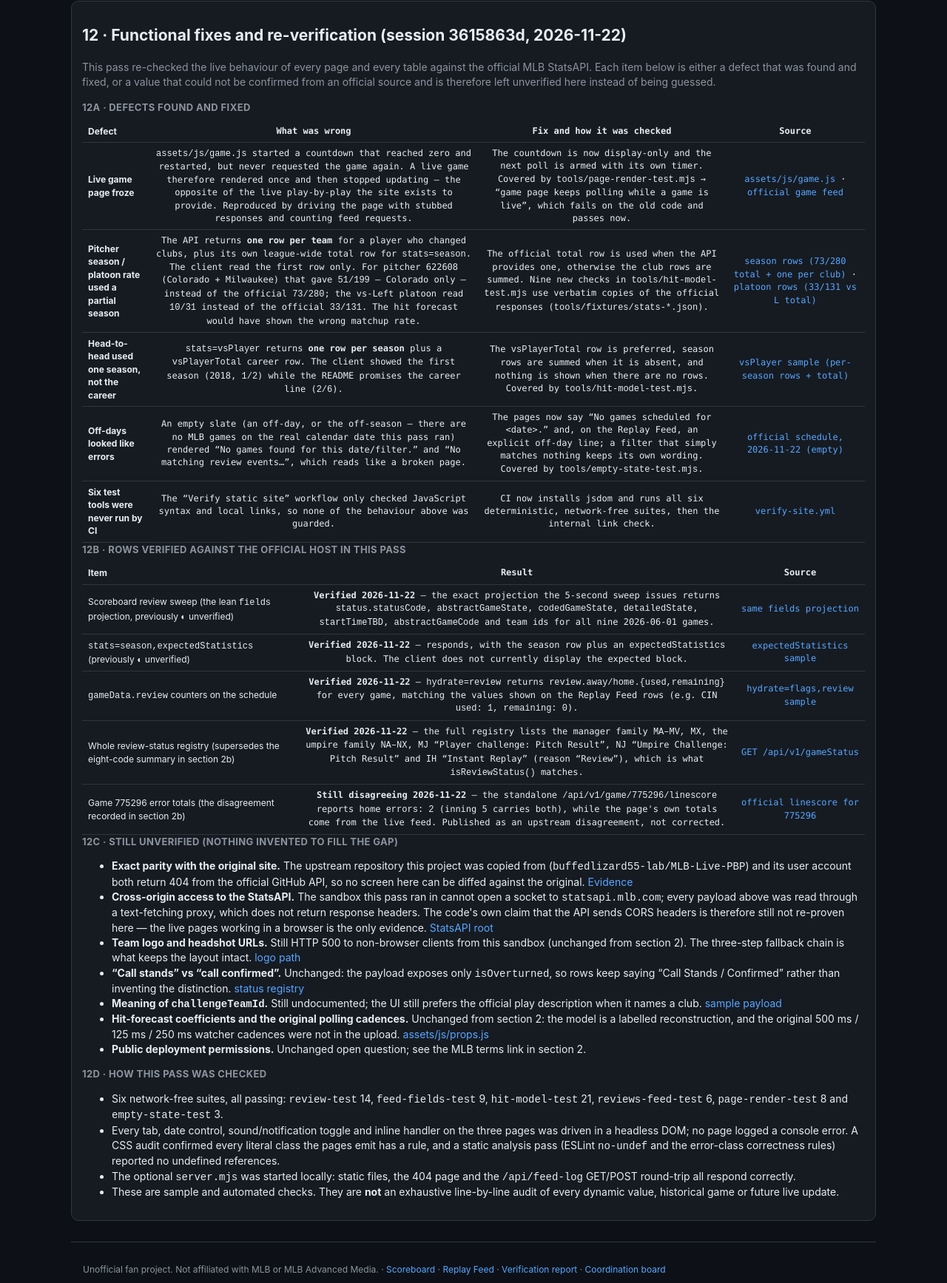
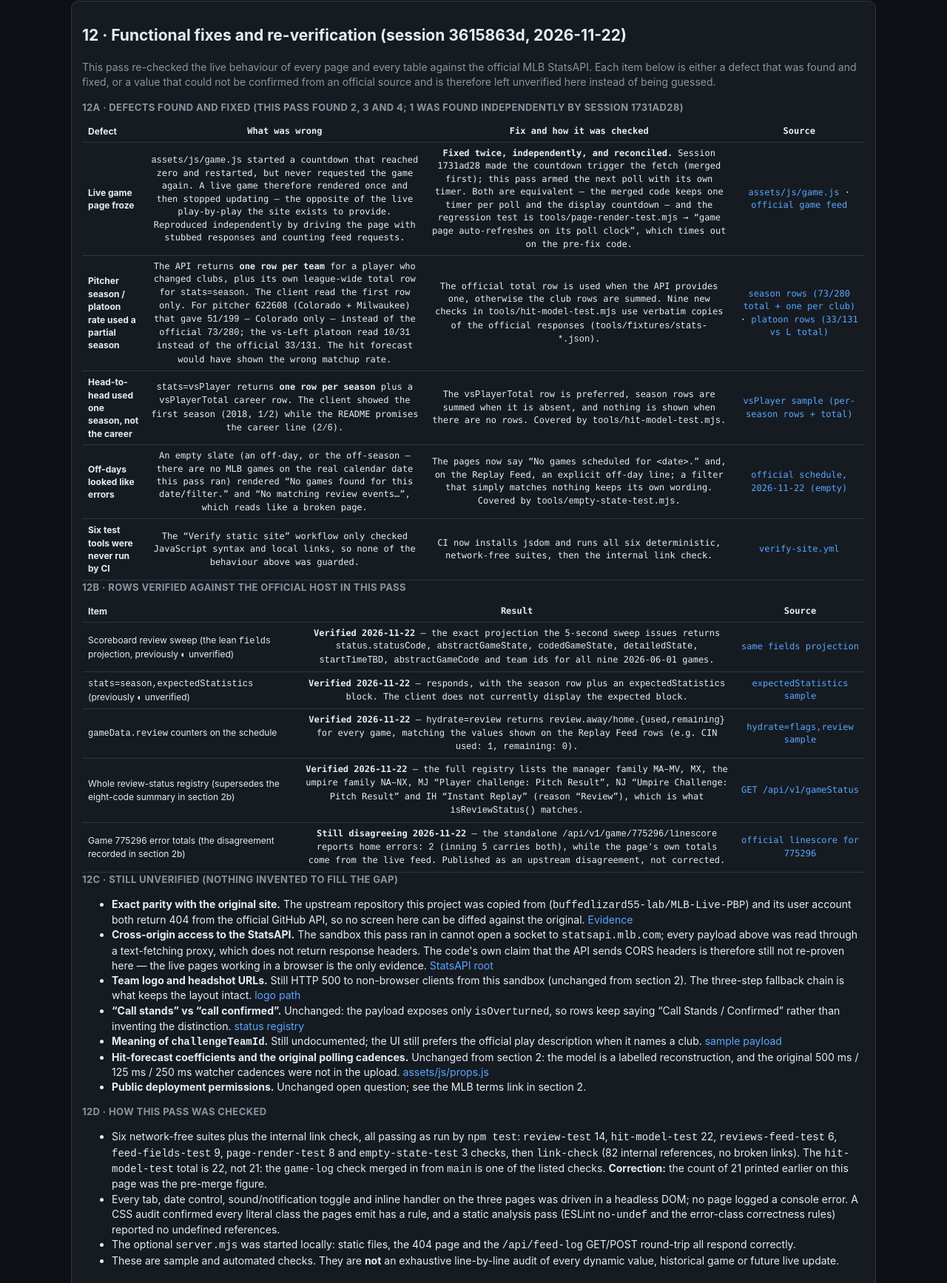
Before and after one commit to snapquast73-boop/LIVPBP2, a website: page flagged.html in a window 1280 px wide. Shown: the part 9694-11429 px from the top of the page at 74% size. Drawn offline with Linux system fonts and the light colour scheme.

Commit message:
docs(flagged): correct §12 test count to the merged 22 and credit the independent polling fix
The merged suite reports 22 hit-model checks after the rebase (not the 21
stated pre-merge), and the frozen game page was fixed independently by
session 1731ad28 (PR #35) before this branch merged. §12 now says both,
and §12d states the correction explicitly.

Co-authored-by: arena-agent <297053741+arena-agent@users.noreply.github.com>

```diff
--- a/flagged.html
+++ b/flagged.html
@@ -649,7 +649,7 @@
         confirmed from an official source and is therefore left unverified here instead of being guessed.
       </p>
 
-      <div class="panel-title">12a · Defects found and fixed</div>
+      <div class="panel-title">12a · Defects found and fixed (this pass found 2, 3 and 4; 1 was found independently by session 1731ad28)</div>
       <div class="scroll-x">
         <table class="boxscore-table">
           <thead>
@@ -660,11 +660,13 @@
               <td><strong>Live game page froze</strong></td>
               <td><code>assets/js/game.js</code> started a countdown that reached zero and restarted, but never
                 requested the game again. A live game therefore rendered once and then stopped updating — the
-                opposite of the live play-by-play the site exists to provide. Reproduced by driving the page
-                with stubbed responses and counting feed requests.</td>
-              <td>The countdown is now display-only and the next poll is armed with its own timer. Covered by
-                <code>tools/page-render-test.mjs</code> → “game page keeps polling while a game is live”, which
-                fails on the old code and passes now.</td>
+                opposite of the live play-by-play the site exists to provide. Reproduced independently by driving
+                the page with stubbed responses and counting feed requests.</td>
+              <td><strong>Fixed twice, independently, and reconciled.</strong> Session 1731ad28 made the countdown
+                trigger the fetch (merged first); this pass armed the next poll with its own timer. Both are
+                equivalent — the merged code keeps one timer per poll and the display countdown — and the
+                regression test is <code>tools/page-render-test.mjs</code> → “game page auto-refreshes on its poll
+                clock”, which times out on the pre-fix code.</td>
               <td><a href="https://github.com/snapquast73-boop/LIVPBP2/blob/main/assets/js/game.js" target="_blank" rel="noopener">assets/js/game.js</a> ·
                 <a href="https://statsapi.mlb.com/api/v1.1/game/824027/feed/live" target="_blank" rel="noopener">official game feed</a></td>
             </tr>
@@ -790,9 +792,12 @@
 
       <div class="panel-title">12d · How this pass was checked</div>
       <ul>
-        <li>Six network-free suites, all passing: <code>review-test</code> 14, <code>feed-fields-test</code> 9,
-          <code>hit-model-test</code> 21, <code>reviews-feed-test</code> 6, <code>page-render-test</code> 8 and
-          <code>empty-state-test</code> 3.</li>
+        <li>Six network-free suites plus the internal link check, all passing as run by <code>npm test</code>:
+          <code>review-test</code> 14, <code>hit-model-test</code> 22, <code>reviews-feed-test</code> 6,
+          <code>feed-fields-test</code> 9, <code>page-render-test</code> 8 and <code>empty-state-test</code> 3
+          checks, then <code>link-check</code> (82 internal references, no broken links). The <code>hit-model-test</code>
+          total is 22, not 21: the <code>game-log</code> check merged in from <code>main</code> is one of the listed
+          checks. <strong>Correction:</strong> the count of 21 printed earlier on this page was the pre-merge figure.</li>
         <li>Every tab, date control, sound/notification toggle and inline handler on the three pages was driven
           in a headless DOM; no page logged a console error. A CSS audit confirmed every literal class the
           pages emit has a rule, and a static analysis pass (ESLint <code>no-undef</code> and the error-class
```
Also changed, not shown: COORDINATION.md (+21 -0 lines).
